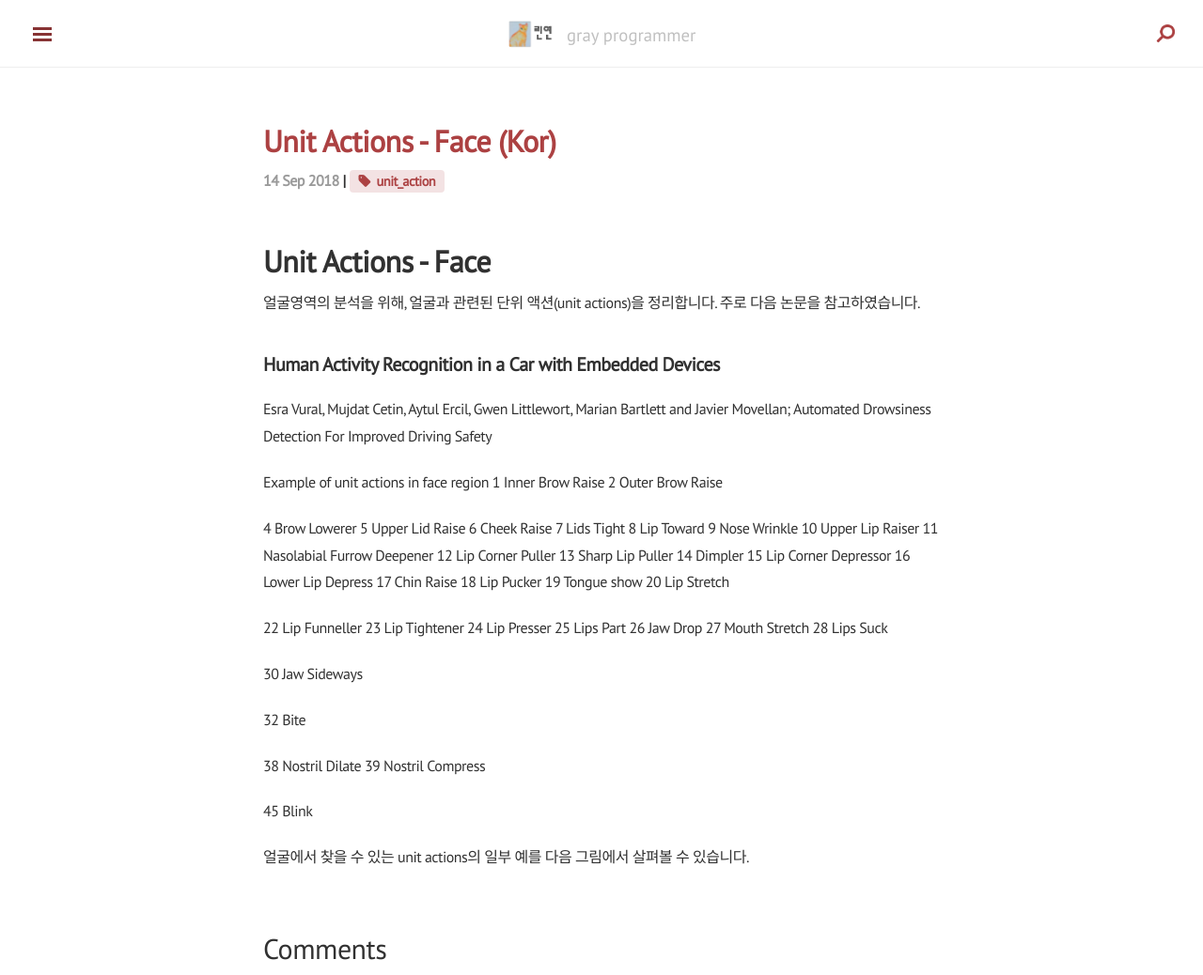
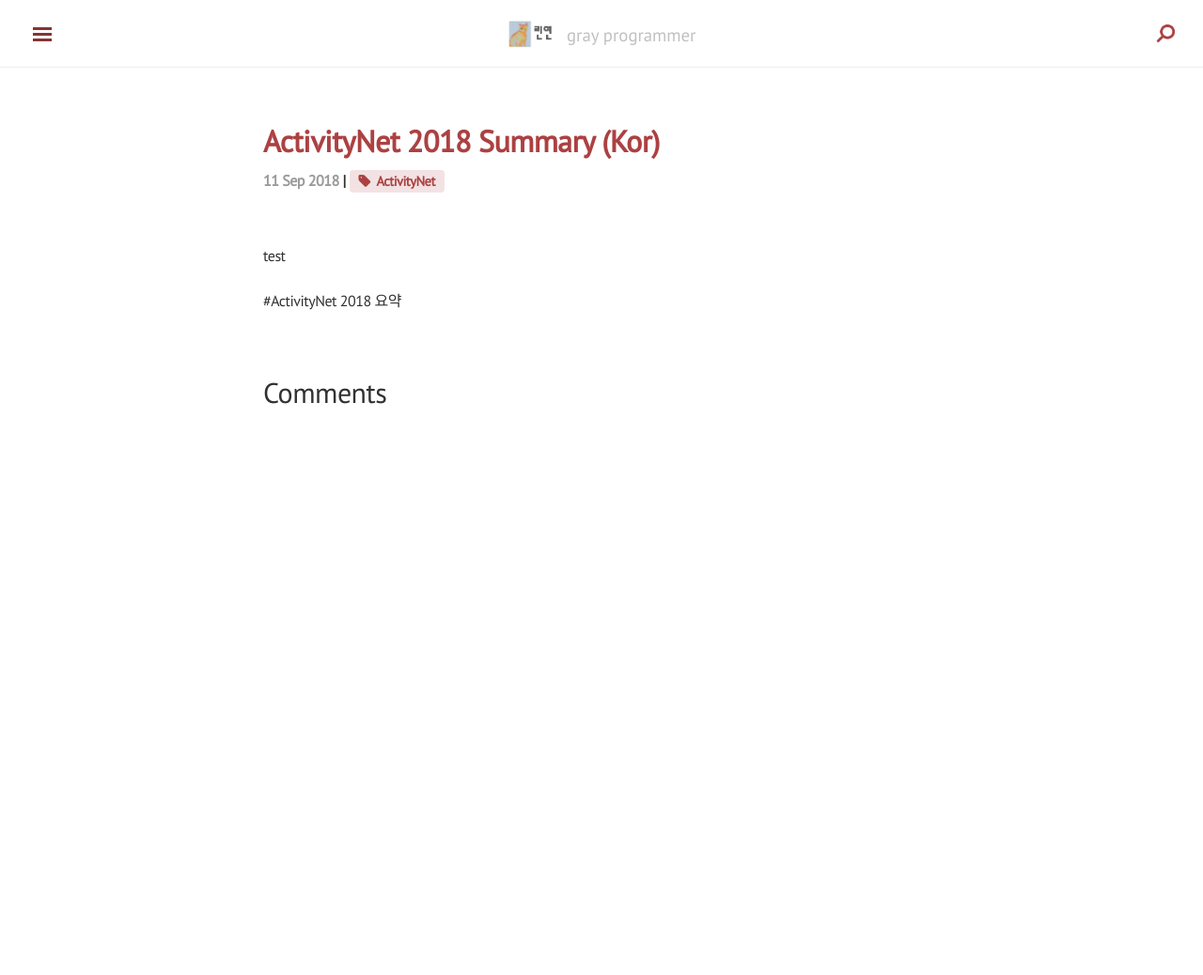
Before and after one commit to secutron/secutron.github.io, a Jekyll site: the page built from _posts/2018-09-11-ActivityNet2018Kor.md, in a window 1280 px wide and 1038 px high. Shown: the whole window at 94% size. Built offline with Jekyll 4.4.1, drawn with Linux system fonts in a browser that asks for light colours; nearby versions of some CDN libraries; comment, search, counter and statistics services are not loaded.

Commit message:
Update 2018-09-11-ActivityNet2018Kor.md

```diff
--- a/_posts/2018-09-11-ActivityNet2018Kor.md
+++ b/_posts/2018-09-11-ActivityNet2018Kor.md
@@ -1,57 +1,13 @@
 ---
 published: true
 layout: post
-category: Action
-tags: unit_action
+category: post
+tags: ActivityNet
 comments: true
-title: "Unit Actions - Face (Kor)"
-date: 2018-09-14 19:50:25 -0400
+title: "ActivityNet 2018 Summary (Kor)"
+date: 2018-09-11 09:08:01 -0400
 ---
 
-# Unit Actions - Face
-얼굴영역의 분석을 위해, 얼굴과 관련된 단위 액션(unit actions)을 정리합니다. 주로 다음 논문을 참고하였습니다.
+test
 
-## Human Activity Recognition in a Car with Embedded Devices
-
-Esra Vural, Mujdat Cetin, Aytul Ercil, Gwen Littlewort, Marian Bartlett and Javier Movellan; Automated Drowsiness Detection For Improved Driving Safety
-
-Example of unit actions in face region
-1 Inner Brow Raise
-2 Outer Brow Raise
-
-4 Brow Lowerer
-5 Upper Lid Raise
-6 Cheek Raise
-7 Lids Tight
-8 Lip Toward
-9 Nose Wrinkle
-10 Upper Lip Raiser
-11 Nasolabial Furrow Deepener
-12 Lip Corner Puller
-13 Sharp Lip Puller
-14 Dimpler
-15 Lip Corner Depressor
-16 Lower Lip Depress
-17 Chin Raise
-18 Lip Pucker
-19 Tongue show
-20 Lip Stretch
-
-22 Lip Funneller
-23 Lip Tightener
-24 Lip Presser
-25 Lips Part
-26 Jaw Drop
-27 Mouth Stretch
-28 Lips Suck
-
-30 Jaw Sideways
-
-32 Bite
-
-38 Nostril Dilate
-39 Nostril Compress
-
-45 Blink
-
-얼굴에서 찾을 수 있는 unit actions의 일부 예를 다음 그림에서 살펴볼 수 있습니다.
+#ActivityNet 2018 요약
```
